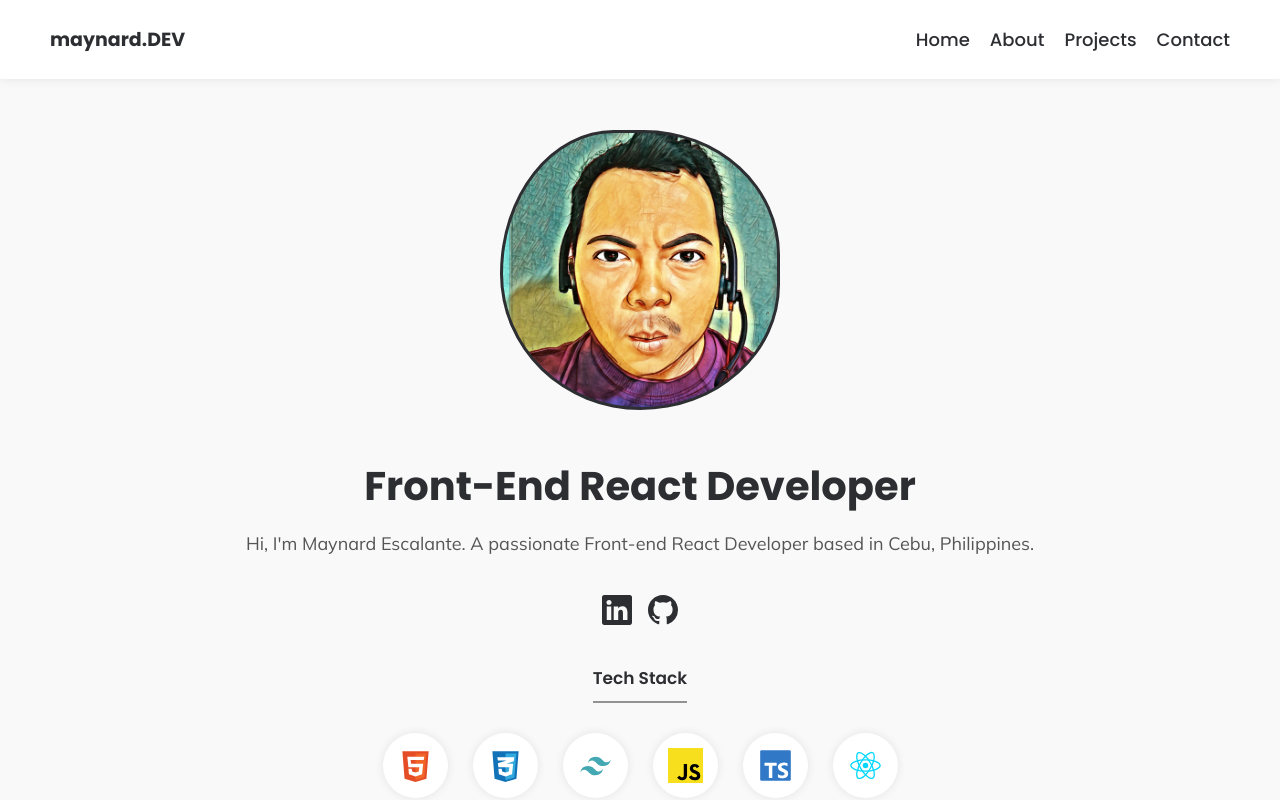
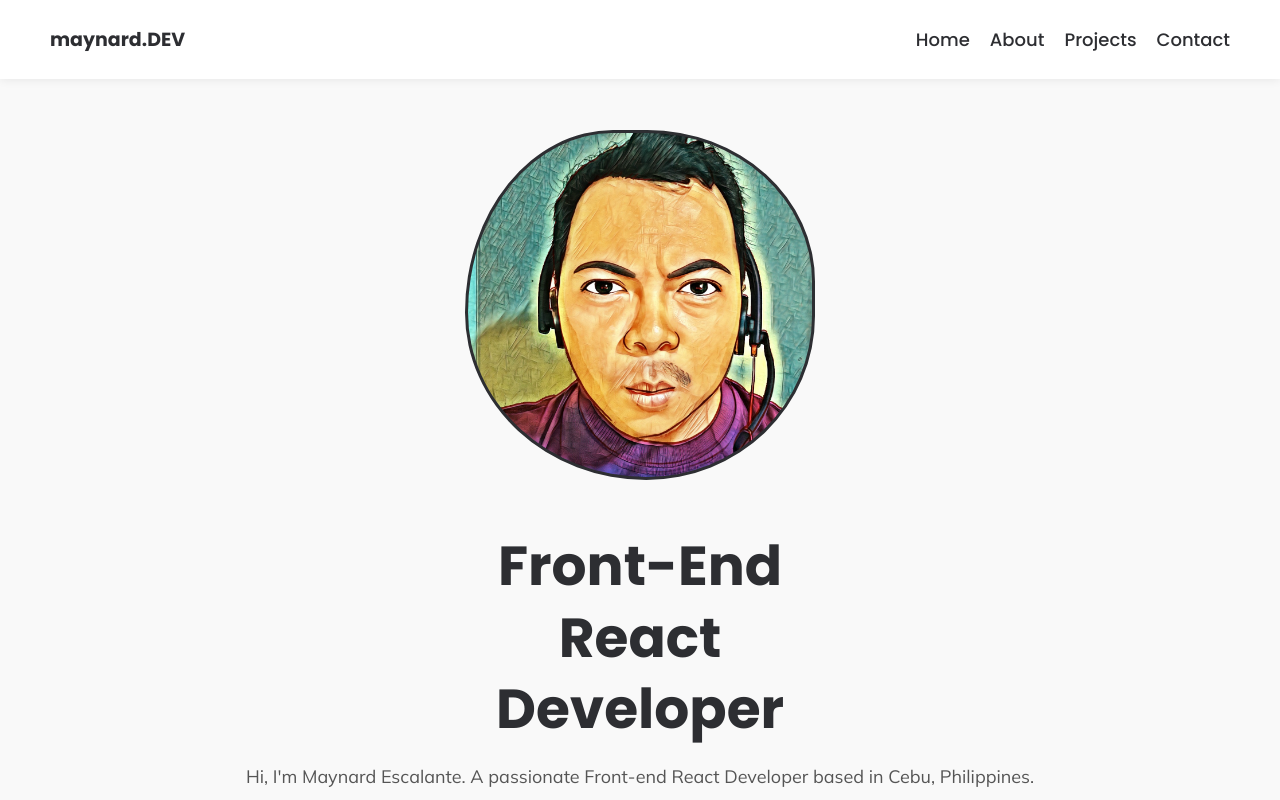
Before and after one commit to dranyam2022/maynard_escalante_portfolio, a React (Vite) app: page / in a window 1280 px wide. Shown: the top 800 px of the page. Built offline with nearby package versions, Linux system fonts and the light colour scheme.

Commit message:
corrected hero_image and h1 size @500px screen

```diff
--- a/src/components/footer/Footer.module.css
+++ b/src/components/footer/Footer.module.css
@@ -25,7 +25,7 @@
   transform: scale(1.2);
 }
 
-@media screen and (min-width: 500px) {
+@media screen and (min-width: 515px) {
   .container {
     flex-direction: row;
     justify-content: space-between;
--- a/src/components/home/Home.module.css
+++ b/src/components/home/Home.module.css
@@ -28,6 +28,7 @@
   animation: var(--morph-name) var(--morph-duration)
     var(--morph-timing-function) var(--morph-iteration-count);
   order: -1;
+  transition: all 1s ease-in-out;
 }
 
 .hero_text {
@@ -91,3 +92,14 @@
   padding: 1.5rem;
   border-radius: 50%;
 }
+
+@media screen and (min-width: 500px) {
+  .hero_image {
+    width: 35rem;
+    height: 35rem;
+  }
+  .hero_text h1 {
+    font-size: 5.5rem;
+    max-width: 10ch;
+  }
+}
```
